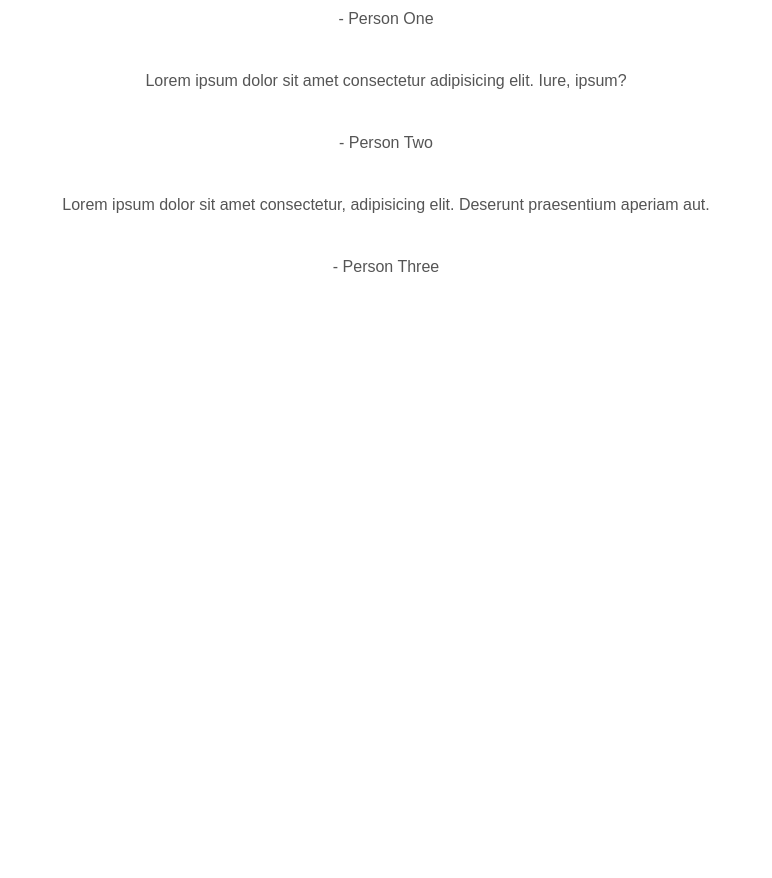
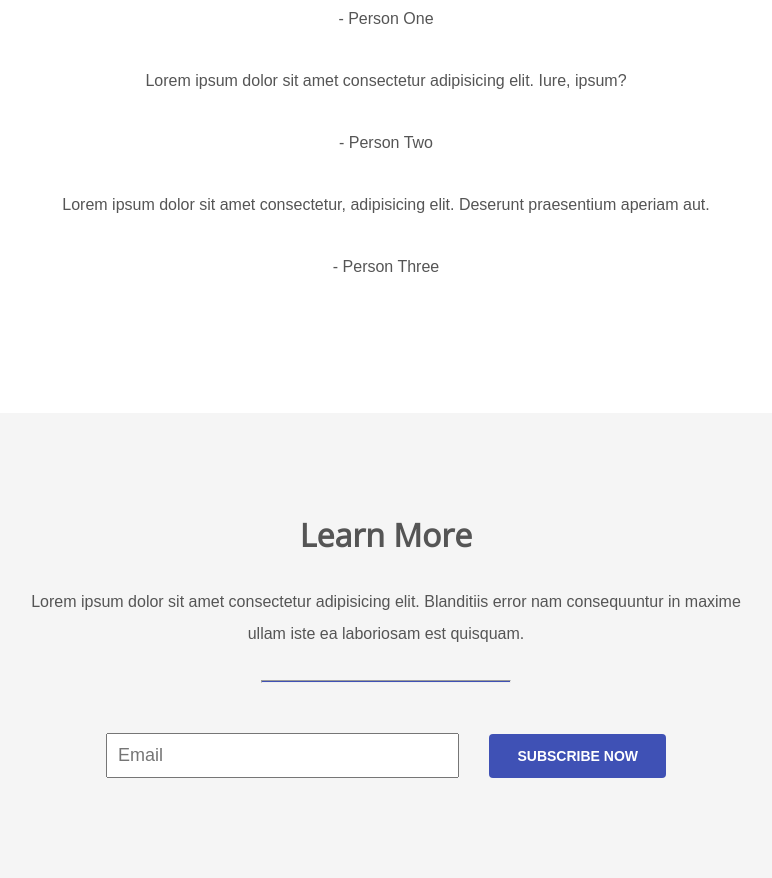
Before and after one commit to MariyaLcs/mountain_travel, a plain HTML site: page index.html in a window 1280 px wide. Shown: the part 3141-4019 px from the top of the page, without its empty margins (254-1026 px from the left). Before the commit the page ends 3554 px from the top, so only its background shows below. Drawn offline with nearby package versions, Linux system fonts and the light colour scheme.

Commit message:
added contact form

```diff
--- a/assets/css/styles.css
+++ b/assets/css/styles.css
@@ -184,9 +184,31 @@ header nav li {
 }
 
 /* Testimonials section */
-.testimonials .quote{
-    font-size: 22px;
-    font: 300;
-    line-height: 1.5;
-    margin: 40px 0 25px;
+.testimonials .quote {
+  font-size: 22px;
+  font: 300;
+  line-height: 1.5;
+  margin: 40px 0 25px;
 }
+
+/* Contact Section */
+.contact form {
+  display: flex;
+  align-items: center;
+  justify-content: center;
+  flex-wrap: nowrap;
+  width: 50%;
+}
+
+.contact form .btn {
+  padding: 14px 28px;
+  font-size: 14px;
+}
+
+.contact form input {
+  padding: 10px;
+  margin-right: 30px;
+  font-size: 18px;
+  color: #555;
+  flex: 1;
+}
--- a/index.html
+++ b/index.html
@@ -131,6 +131,19 @@
       </p>
       <p class="author">- Person Three</p>
     </section>
+
+    <section class="contact">
+      <h3 class="title">Learn more</h3>
+      <p>
+        Lorem ipsum dolor sit amet consectetur adipisicing elit. Blanditiis
+        error nam consequuntur in maxime ullam iste ea laboriosam est quisquam.
+      </p>
+      <hr />
+      <form action="">
+        <input type="text" type="email" placeholder="Email" />
+        <a href="#" class="btn">Subscribe now</a>
+      </form>
+    </section>
     <!-- Forked from a template on Tutorialzine: https://tutorialzine.com/2016/06/freebie-landing-page-template-with-flexbox -->
   </body>
 </html>
```
